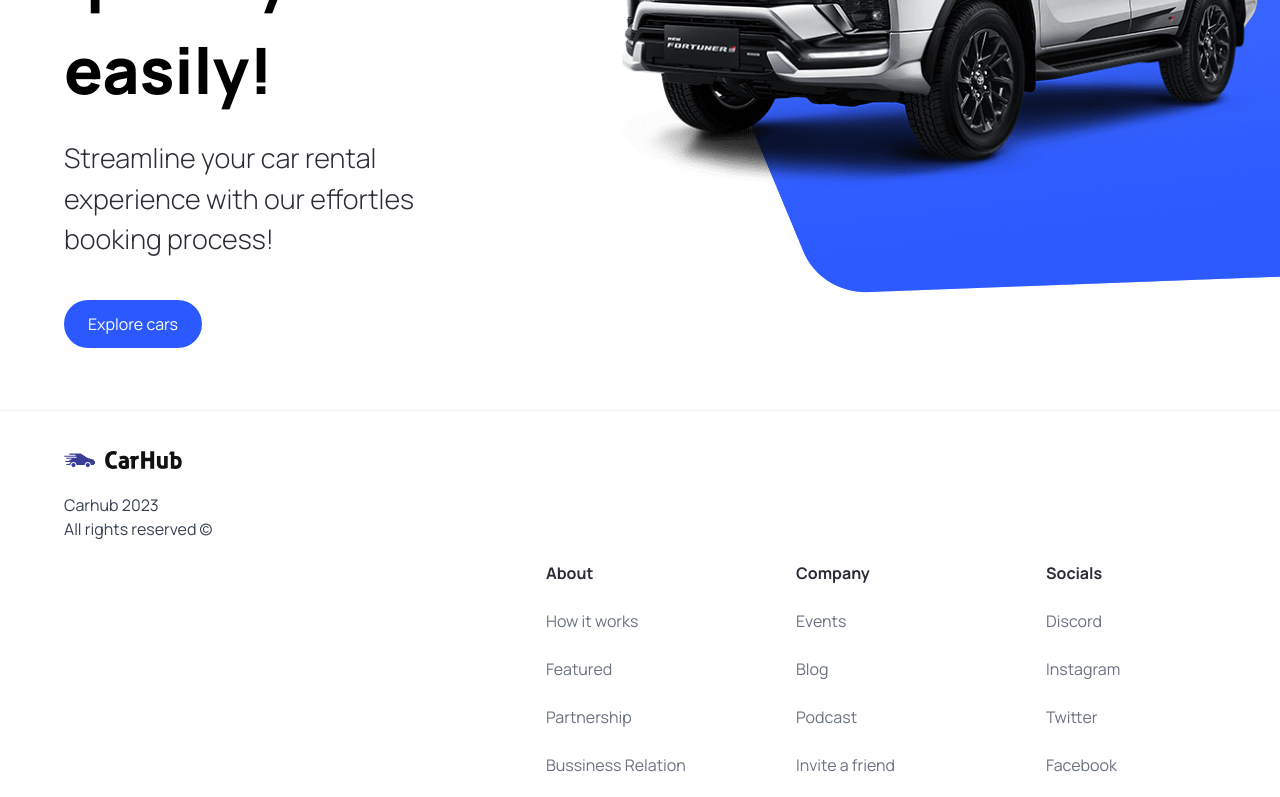
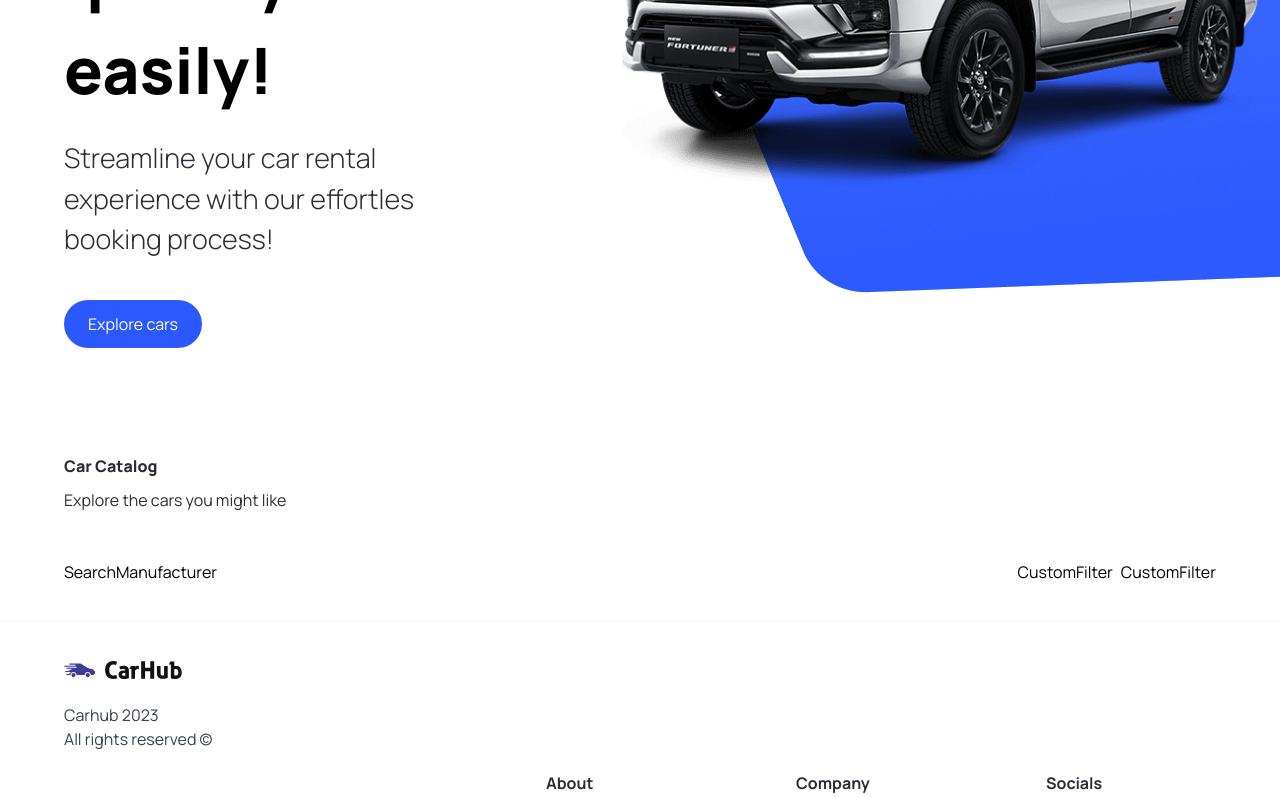
Before and after one commit to ApepLv/Car_Project, a Next.js app: page / in a window 1280 px wide. Shown: the part 410-1207 px from the top of the page. Built offline with nearby package versions, Linux system fonts and the light colour scheme.

Commit message:
Second commit with 2 warning

```diff
--- a/app/page.tsx
+++ b/app/page.tsx
@@ -1,9 +1,24 @@
-import { Hero } from "@/components";
+import { CustomFilter, Hero, SearchBar } from "@/components";
 
 export default function Home() {
   return (
     <main className="overflow-hidden">
      <Hero/>
+
+     <div className="mt-12 padding-x padding-y
+     max-width" id="discover">
+        <div className="home__text-container">
+          <h1 className="text-4x1 font-extrabold">Car Catalog</h1>
+          <p>Explore the cars you might like</p>
+        </div>
+        <div className="home__filters">
+          <SearchBar/>
+          <div className="home__filter-container">
+            <CustomFilter title="fuel"/>
+            <CustomFilter title="year"/>
+          </div>
+        </div>
+     </div>
     </main>
   )
 }
--- /dev/null
+++ b/components/CustomFilter.tsx
@@ -0,0 +1,8 @@
+
+const CustomFilter = () => {
+  return (
+    <div>CustomFilter</div>
+  )
+}
+
+export default CustomFilter
--- /dev/null
+++ b/components/SearchBar.tsx
@@ -0,0 +1,22 @@
+"use client";
+import { useState } from "react";
+import { SearchManufacturer } from "./";
+
+const SearchBar = () => {
+    const [manufacturer, setManufacturer] = useState('');
+
+    const handleSearch = () => {}
+
+  return (
+    <form className="searchbar" onSubmit={handleSearch}>
+        <div className="searchbar__item">
+            <SearchManufacturer
+            manufacturer = {manufacturer}
+            setManufacturer = {setManufacturer}
+            />
+        </div>
+    </form>
+  )
+}
+
+export default SearchBar
--- /dev/null
+++ b/components/SearchManufacturer.tsx
@@ -0,0 +1,18 @@
+"use client"
+
+import { SearchManufacturerProps } from "@/types"
+import { Combobox } from "@headlessui/react"
+
+const SearchManufacturer = ({manufacturer,setManufacturer} : SearchManufacturerProps) => {
+  return (
+    <div className="search-manufacturer">SearchManufacturer
+        <Combobox>
+            <div className="relative w-full">
+
+            </div>
+        </Combobox>
+    </div>
+  )
+}
+
+export default SearchManufacturer
--- a/components/index.ts
+++ b/components/index.ts
@@ -1,9 +1,12 @@
 import CustomButton from "./CustomButton";
+import CustomFilter from "./CustomFilter";
 import Footer from "./Footer";
 import Hero from "./Hero";
 import Navbar from "./Navbar";
+import SearchBar from "./SearchBar";
+import SearchManufacturer from "./SearchManufacturer";
 
 export {
-    CustomButton, Footer, Hero,
-    Navbar
+    CustomButton, CustomFilter, Footer, Hero,
+    Navbar, SearchBar, SearchManufacturer
 };
--- a/package.json
+++ b/package.json
@@ -9,6 +9,7 @@
     "lint": "next lint"
   },
   "dependencies": {
+    "@headlessui/react": "^1.7.17",
     "@types/node": "20.6.0",
     "@types/react": "18.2.21",
     "@types/react-dom": "18.2.7",
--- a/types/index.ts
+++ b/types/index.ts
@@ -8,3 +8,8 @@
     btnType?: "button" | "submit";
 
 }
+
+export interface SearchManufacturerProps {
+    manufacturer : string;
+    setManufacturer: (manufacturer: string) => void;
+}
```
Also changed, not shown: 1 other file (tests, documents, lock files or other folders).
